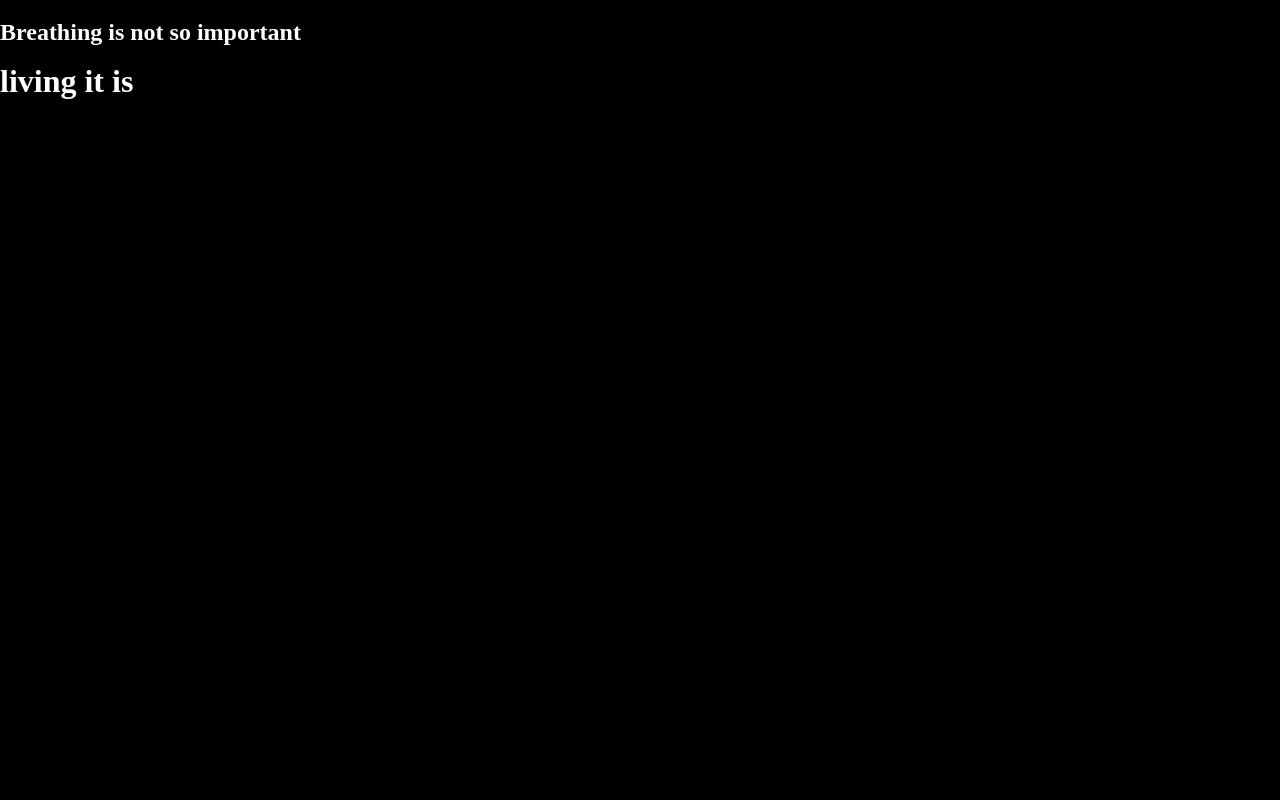
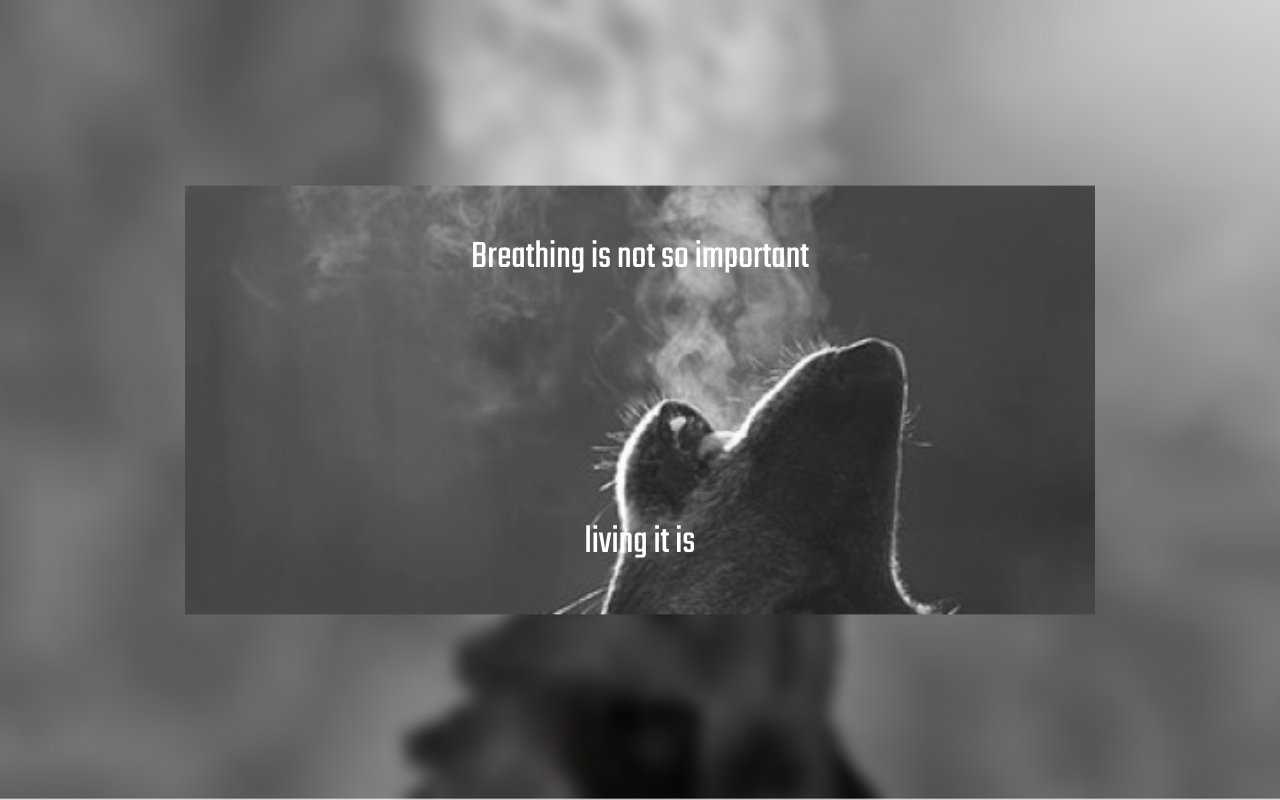
Before and after one commit to atzzom/brain-grenade, a plain HTML site: page HTML/index.html in a window 1280 px wide. Drawn offline with Linux system fonts and the light colour scheme; files that its build step writes are made by us from their sources; files whose address does not match are found by name.

Commit message:
Add files via upload

```diff
--- a/HTML/index.html
+++ b/HTML/index.html
@@ -2,13 +2,20 @@
 <html lang="en">
 <head>
   <meta charset="UTF-8">
-	<link rel="stylesheet" href="index.css" media="all">
-  <title>Brain grenade</title>
+	<link rel="stylesheet" href="CSS/index.css" media="all">
+  <title>Iterations</title>
 </head>
 
 <body>
-	<h2>Breathing is not so important</h2>
-	<h1>living it is</h1>
+	<article class="wolf">
+		<div class="motto-cont">
+			<span class="motto01-h2">Breathing is not so important</span><br>
+			<img src="media/wolf%20-%20breathing%20is%20not%20so%20important,%20living%20it%20is.jpg" alt="">
+			<span class="motto02-h1">living it is</span><br>
+		</div>
+	</article>
+
+
 </body>
 
 </html>
```
